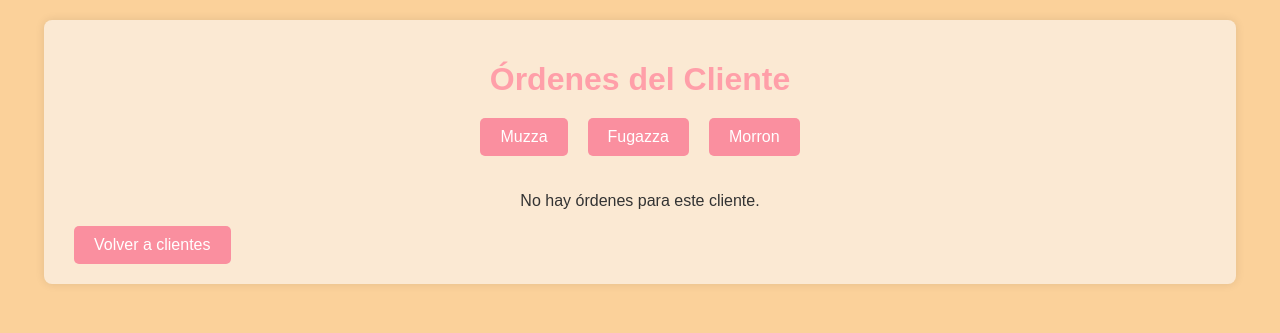
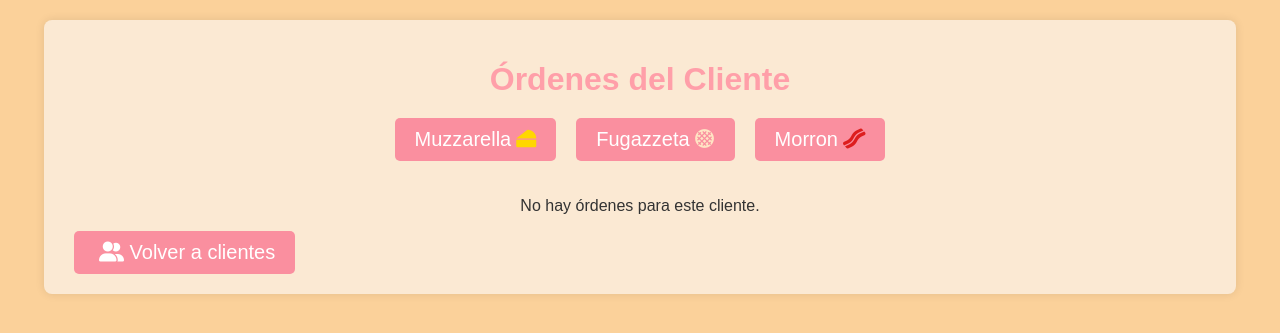
Before and after one commit to AilenGangale/LosProsciutto, a Flask app: template Frontend/templates/ordenes.html in a window 1280 px wide. Shown: the top 333 px of the page. Run offline with Flask 3, Linux system fonts and the light colour scheme; the template is opened without the code that fills it, so the values that code supplies are empty.

Commit message:
iconos de botones

```diff
--- a/Frontend/templates/ordenes.html
+++ b/Frontend/templates/ordenes.html
@@ -3,7 +3,8 @@
 <head>
     <meta charset="UTF-8">
     <meta name="viewport" content="width=device-width, initial-scale=1.0">
-    <title>Título de la Página</title>
+    <link rel="stylesheet" href="https://cdnjs.cloudflare.com/ajax/libs/font-awesome/6.0.0-beta3/css/all.min.css">
+    <title>Ordenes</title>
 
     <style>
         body {
@@ -40,7 +41,7 @@
         .nuevo-boton {
             margin: 0 10px;
             padding: 10px 20px;
-            font-size: 16px;
+            font-size: 20px;
             background-color: #fa8f9f;
             color: white;
             border: none;
@@ -133,14 +134,34 @@
         .boton-acciones:hover {
             background-color: #ef5350;
         }
+        i{
+            padding-left: 5px;
+        }
+
+        #clientes{
+            padding-left: 5px;
+
+        }
+        #cheese{
+            color: #FFD700;
+
+        }
+
+        #cebolla{
+            color:bisque;
+        }
+
+        #morron{
+            color:rgb(221, 30, 30);
+        }
     </style>
 </head>
 <div class="container">
     <h1>Órdenes del Cliente {{ cliente.nombre }}</h1>
     <div class="botones-sabor">
-        <button class="nuevo-boton" onclick="crearNuevaOrden(1)">Muzza</button>
-        <button class="nuevo-boton" onclick="crearNuevaOrden(2)">Fugazza</button>
-        <button class="nuevo-boton" onclick="crearNuevaOrden(3)">Morron</button>
+        <button class="nuevo-boton" onclick="crearNuevaOrden(1)">Muzzarella<i class="fa-solid fa-cheese" id="cheese"></i></button>
+        <button class="nuevo-boton" onclick="crearNuevaOrden(2)">Fugazzeta<i class="fa-solid fa-stroopwafel" id = "cebolla"></i></button>
+        <button class="nuevo-boton" onclick="crearNuevaOrden(3)">Morron<i class="fa-solid fa-bacon" id = "morron" ></i></button>
     </div>
     <div class="fichas-container" id="fichas-container">
         {% if ordenes %}
@@ -165,7 +186,7 @@
             <p>No hay órdenes para este cliente.</p>
         {% endif %}
     </div>
-    <button class="nuevo-boton" onclick="volverAlInicio()">Volver a clientes</button>
+    <button class="nuevo-boton" onclick="volverAlInicio()"> <i class="fa-solid fa-user-group"id="clientes"></i> Volver a clientes</button>
 </div>
 
 <script>
```
Also changed, not shown: Frontend/templates/home.html (+7 -2 lines).
